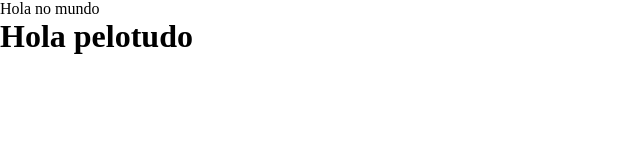
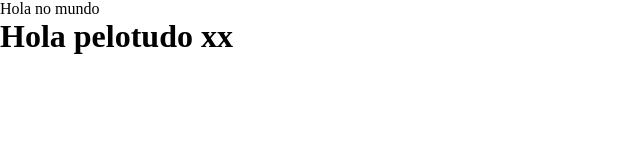
Before and after one commit to Castiakevin/Repo-code, a plain HTML site: page html/index.html in a window 1280 px wide. Shown: the full height of the page, 0-640 px from the left. Drawn offline with nearby package versions, Linux system fonts and the light colour scheme.

Commit message:
modifique ok

```diff
--- a/html/index.html
+++ b/html/index.html
@@ -11,7 +11,7 @@
 <body>
      <div class="animate__animated animate__heartBeat">Hola no mundo</div>
    <div data-aos="fade-up">
-        <h1>Hola pelotudo</h1>
+        <h1>Hola pelotudo xx</h1>
     </div>
 
     <script src="https://cdnjs.cloudflare.com/ajax/libs/aos/2.3.4/aos.js"></script>
```
